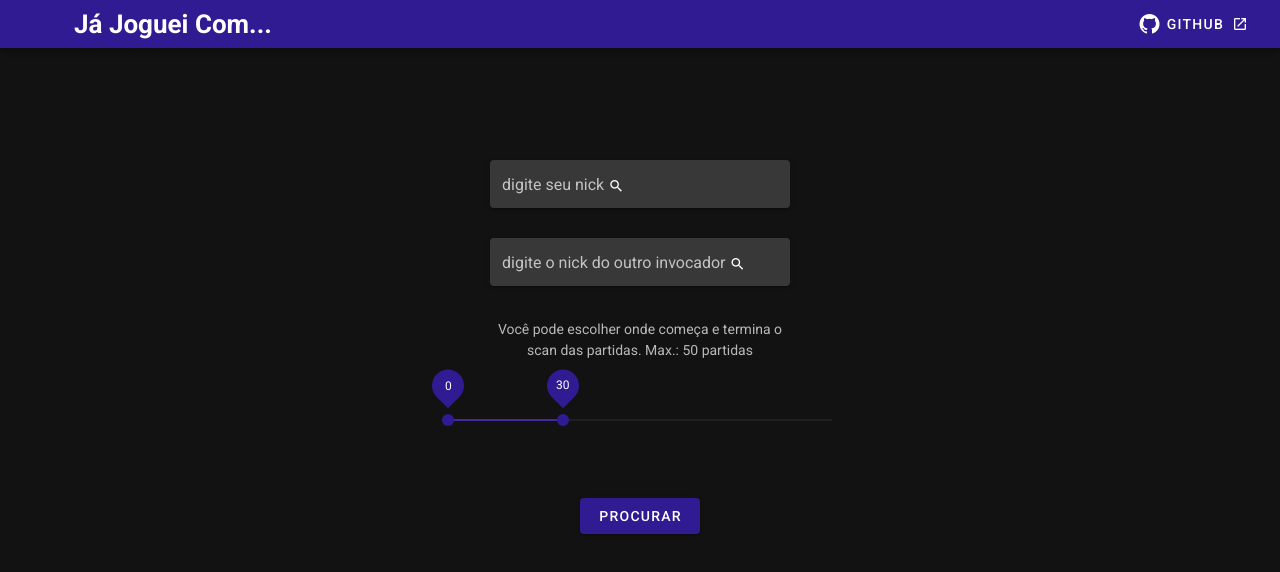
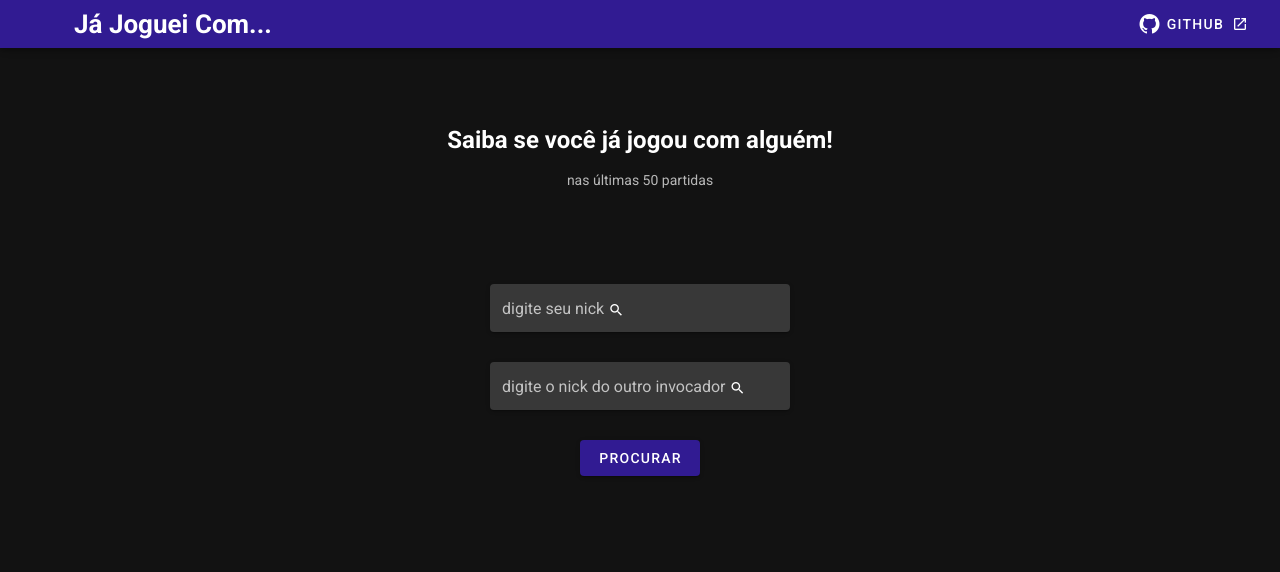
Before and after one commit to leleoveiga/ja-joguei-com-frontend, a Vue app: page / in a window 1280 px wide. Shown: the top 572 px of the page. Built offline with nearby package versions, Linux system fonts and the light colour scheme.

Commit message:
removing slider and add headline

```diff
--- a/src/views/Home.vue
+++ b/src/views/Home.vue
@@ -1,10 +1,20 @@
 /* eslint-disable no-console */
 <template>
   <v-container fluid>
+    <div class="d-flex flex-column mt-16 align-center">
+      <span class="headline font-weight-bold"
+        >Saiba se você já jogou com alguém!</span
+      >
+      <v-subheader>
+        <span style="text-align: center">
+          nas últimas 50 partidas
+        </span>
+      </v-subheader>
+    </div>
     <v-text-field
       background-color=""
       class="mx-auto"
-      style="max-width: 300px; margin-top: 100px"
+      style="max-width: 300px; margin-top: 80px"
       placeholder="Seu nick"
       autocomplete="nick"
       v-model="inputNick1"
@@ -35,30 +45,6 @@
         </v-icon>
       </template>
     </v-text-field>
-    <v-subheader class="mx-auto" style="max-width: 335px;">
-      <span style="text-align: center">
-        Você pode escolher onde começa e termina o scan das partidas. Max.: 50
-        partidas
-      </span>
-    </v-subheader>
-    <v-range-slider
-      color="deep-purple darken-3"
-      thumb-color="secondary"
-      track-color="#202020"
-      max="100"
-      min="0"
-      class="mx-auto my-10"
-      style="max-width: 400px;"
-      v-model="minMax"
-      thumb-label="always"
-    ></v-range-slider>
-
-    <!-- <span
-      style="font-size: 10px; width: 200px; display: block;text-align: center"
-      class="mx-auto mt-n14 mb-10"
-    >
-      ( &lt; 0,5 segundo pra cada partida analisada )</span
-    > -->
     <v-btn
       class="mx-auto mb-12"
       style="width:120px; display: block;"
@@ -76,7 +62,6 @@
         transition="scroll-x-transition"
         :type="alertType"
       >
-        <!-- {{ alertMessage }} -->
         {{ errorMsg }}
       </v-alert>
     </div>
@@ -105,7 +90,7 @@ export default {
     errorMsg: "",
     alert: false,
     alertType: "info",
-    minMax: [0, 30],
+    minMax: [0, 50],
     matches: []
   }),
 
@@ -117,7 +102,6 @@ export default {
       return true;
     },
     async getMatches() {
-      if (this.isValidRange()) {
       this.loading = true;
       const count = this.minMax[1] - this.minMax[0];
       const urlTarget = `/api/getMatches/${this.inputNick1}/${this.inputNick2}/${this.minMax[0]}/${count}`;
@@ -126,7 +110,6 @@ export default {
         .get(urlTarget)
         .then(response => {
           const { data } = response;
-            // [this.inputNick1, this.inputNick2] = ["", ""]; // limpar os nicks do input
           [this.icon1, this.icon2] = [data.icon1, data.icon2];
           this.matches = data;
           this.loading = false;
@@ -141,24 +124,6 @@ export default {
           }, 5000);
           this.loading = false;
         });
-      } else {
-        this.alert = true;
-        this.alertType = "warning";
-        setTimeout(() => {
-          this.alert = false;
-        }, 5000);
-      }
-    }
-  },
-  computed: {
-    alertMessage() {
-      if (this.alertType === "warning") {
-        return "Coloque um range menor ou igual à 50 !";
-      }
-      if (this.alertType === "error") {
-        return "Algo deu errado :( Atualize e tente novamente!";
-      }
-      return "Um erro desconhecido!";
     }
   }
 };
```
Also changed, not shown: 1 other file (tests, documents, lock files or other folders). Lines whose indentation alone changed are shown as unchanged.
